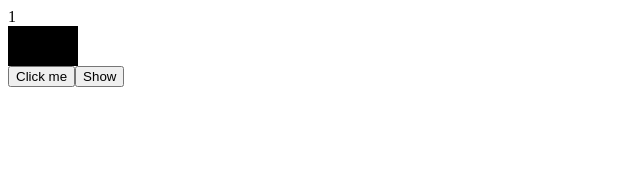
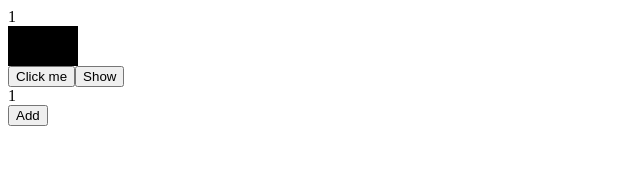
Before and after one commit to tranvid25/LearnReactjs, a React (Vite) app in the folder react-project/: page / in a window 1280 px wide. Shown: the top 177 px of the page, without its empty margins (0-640 px from the left). Built offline with nearby package versions, Linux system fonts and the light colour scheme.

Commit message:
useLayoutEffect

```diff
--- a/react-project/src/App.jsx
+++ b/react-project/src/App.jsx
@@ -35,6 +35,7 @@ return (
    <button onClick={()=>setCount(count+1)}>Click me</button>
    <button onClick={()=>setShow(!show)}>Show</button>
    {show&&<Timer/>}
+   <Content/>
    </div>
   );
 }
--- a/react-project/src/components/Content.jsx
+++ b/react-project/src/components/Content.jsx
@@ -1,3 +1,21 @@
+import { useEffect, useLayoutEffect, useState } from "react";
+
 export default function Content(){
-    return <div>This is Content</div>;
+    const[count,setCount]=useState(1);
+    useLayoutEffect(()=>{
+        if(count>3){
+            setCount(0);
+        }
+    },[count]);
+    //dùng để chạy đoạn code sau khi component
+    // nếu count thay đổi tới một điều kiện nhất định thì useEffect sẽ thực thi để cập nhật
+    const handleIncrease=(()=>{
+        setCount(count+1);
+    });
+    return(
+        <div>
+        <div>{count}</div>
+        <button onClick={handleIncrease}>Add</button>
+        </div>
+    );
 }
```
Also changed, not shown: react-project/UseEffect.txt.
